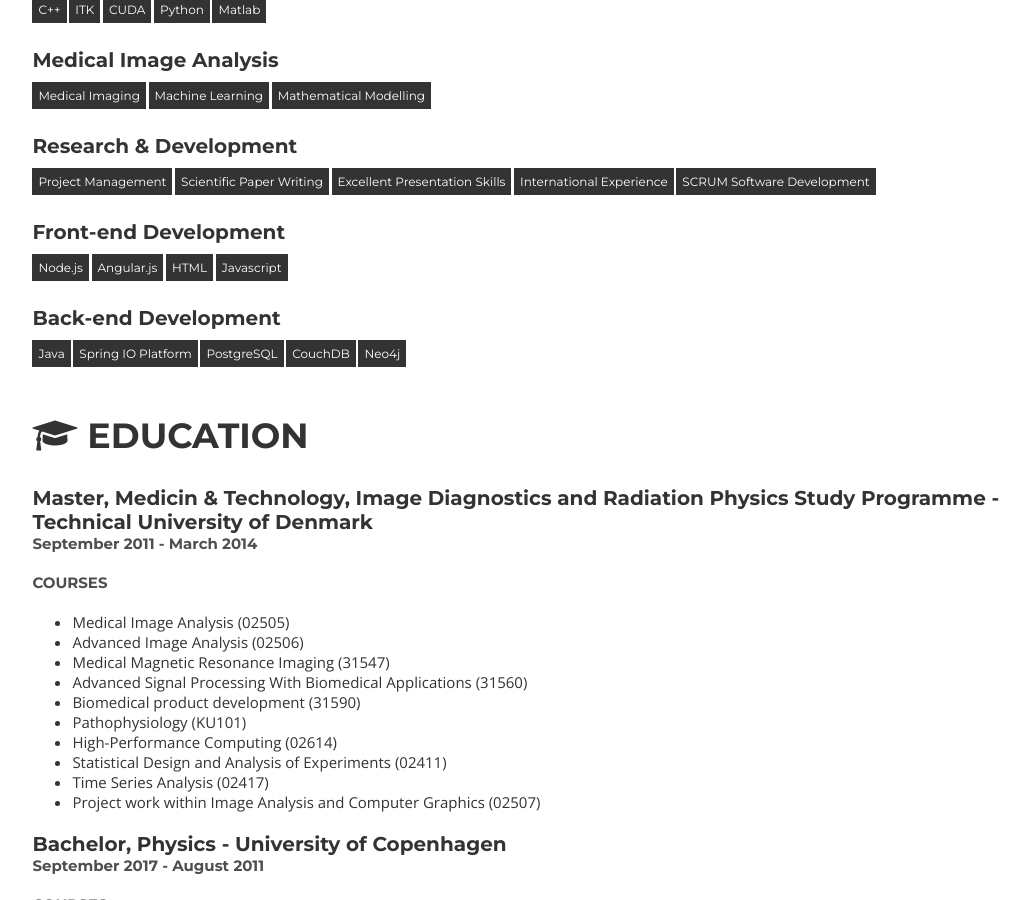
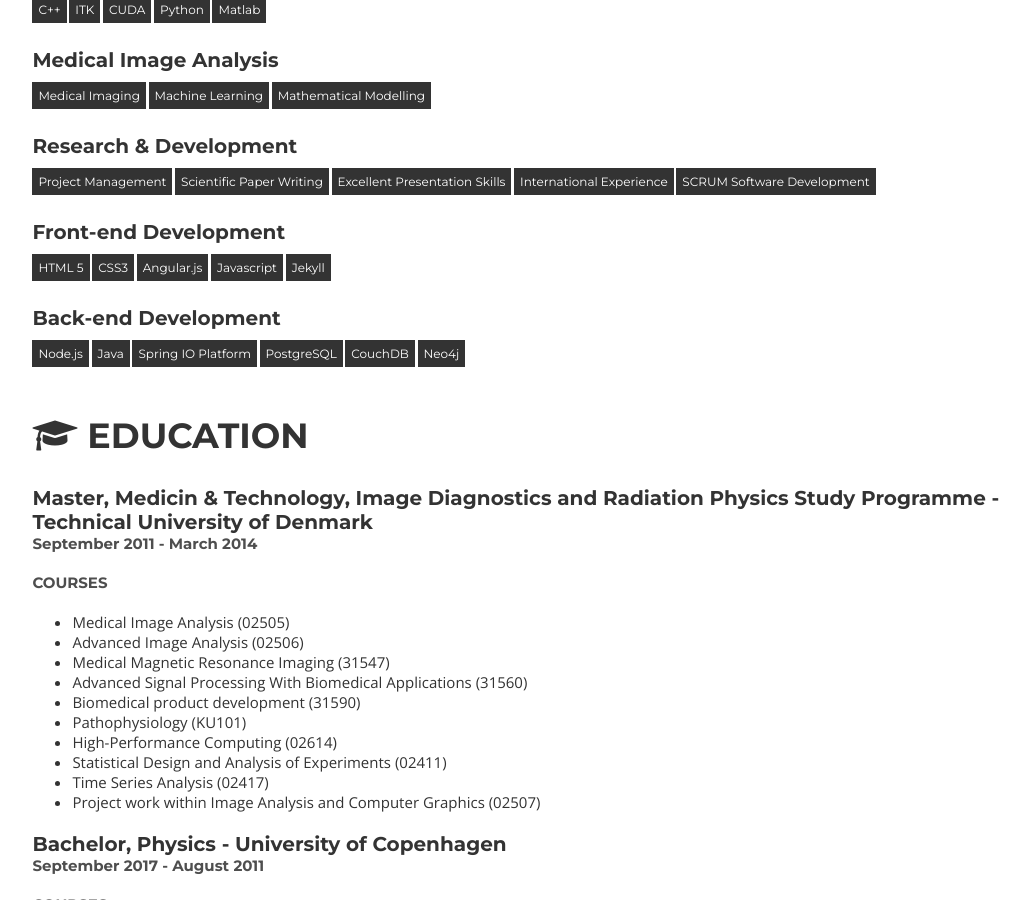
Before and after one commit to jmartens/kaspermarstal.github.io, a Jekyll site: the page resume.html, which Jekyll copies as it is, in a window 1280 px wide and 900 px high, scrolled down 1685 px. Shown: the whole window, without its empty margins (102-1132 px from the left). Built offline with Jekyll 4.4.1, drawn with Linux system fonts in a browser that asks for light colours; nearby versions of some CDN libraries.

Commit message:
Update resume

```diff
--- a/resume.html
+++ b/resume.html
@@ -223,11 +223,13 @@
 				<span class= "keywords">International Experience</span>
 				<span class= "keywords">SCRUM Software Development</span>
 				<h3 class= "skills">Front-end Development</h3>
+				<span class= "keywords">HTML 5</span>
+				<span class= "keywords">CSS3</span>
+				<span class= "keywords">Angular.js</span>
+				<span class= "keywords">Javascript</span>
+				<span class= "keywords">Jekyll</span>
+				<h3 class= "skills">Back-end Development</h3>
 				<span class= "keywords">Node.js</span>
-				<span class= "keywords">Angular.js</span>
-				<span class= "keywords">HTML</span>
-				<span class= "keywords">Javascript</span>
-				<h3 class= "skills">Back-end Development</h3>
 				<span class= "keywords">Java</span>
 				<span class= "keywords">Spring IO Platform</span>
 				<span class= "keywords">PostgreSQL</span>
```
Also changed, not shown: resume.json (+5 -3 lines), 1 other file.
